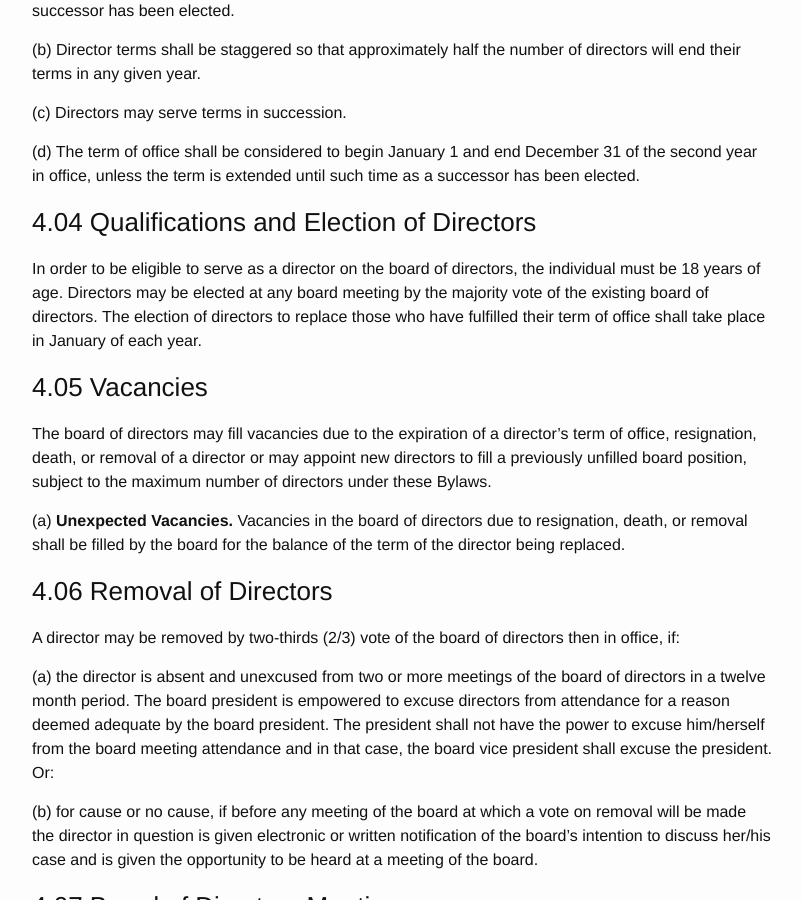
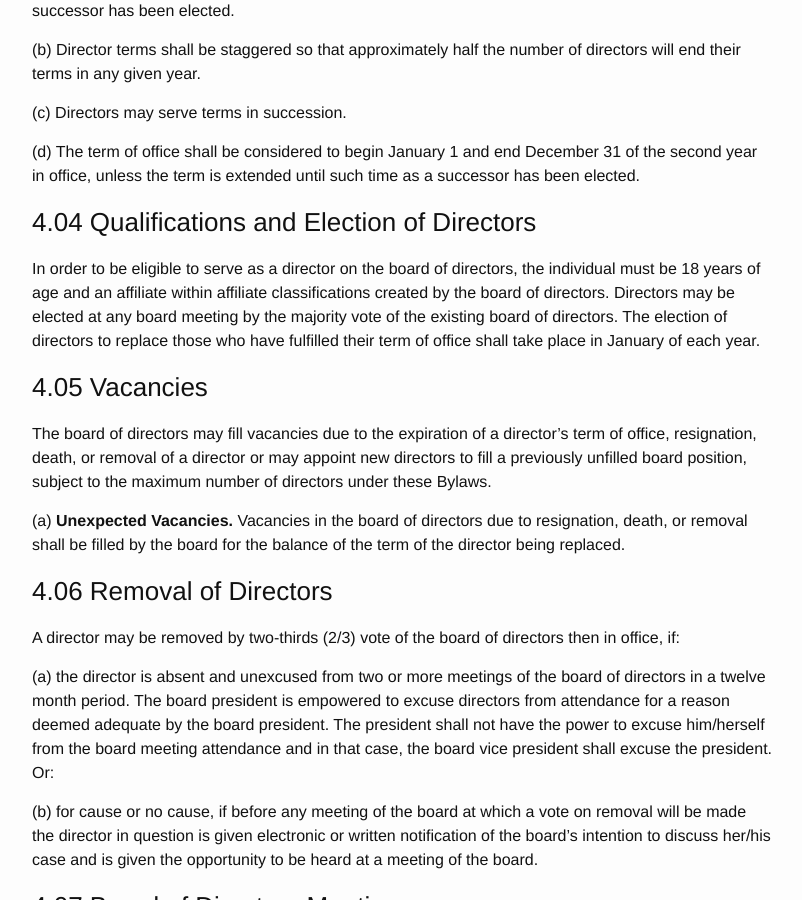
Before and after one commit to MathML/website, a Jekyll site: the page built from non-profit-corporate-by-laws.md, in a window 1280 px wide and 900 px high, scrolled down 3038 px. Shown: the whole window, without its empty margins (238-1040 px from the left). Built offline with Jekyll 4.4.1, drawn with Linux system fonts in a browser that asks for light colours.

Commit message:
Revert "Remove the restriction that director must fall into an affiliate cate…"

```diff
--- a/non-profit-corporate-by-laws.md
+++ b/non-profit-corporate-by-laws.md
@@ -178,7 +178,8 @@ by law.
 ### 4.04 Qualifications and Election of Directors
 
 In order to be eligible to serve as a director on the board of directors, the
-individual must be 18 years of age. Directors may be elected at
+individual must be 18 years of age and an affiliate within affiliate
+classifications created by the board of directors. Directors may be elected at
 any board meeting by the majority vote of the existing board of directors. The
 election of directors to replace those who have fulfilled their term of office
 shall take place in January of each year.
```
